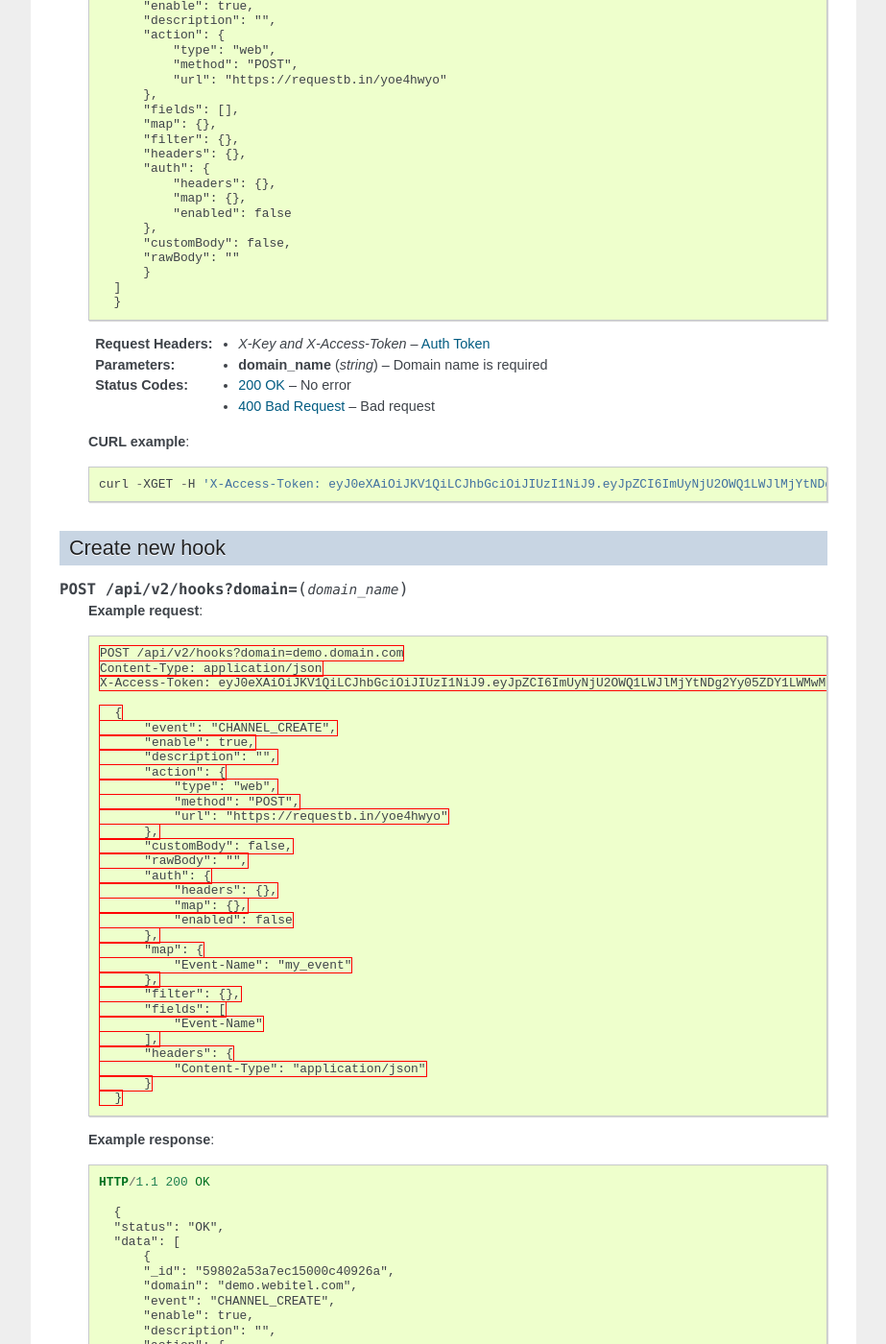
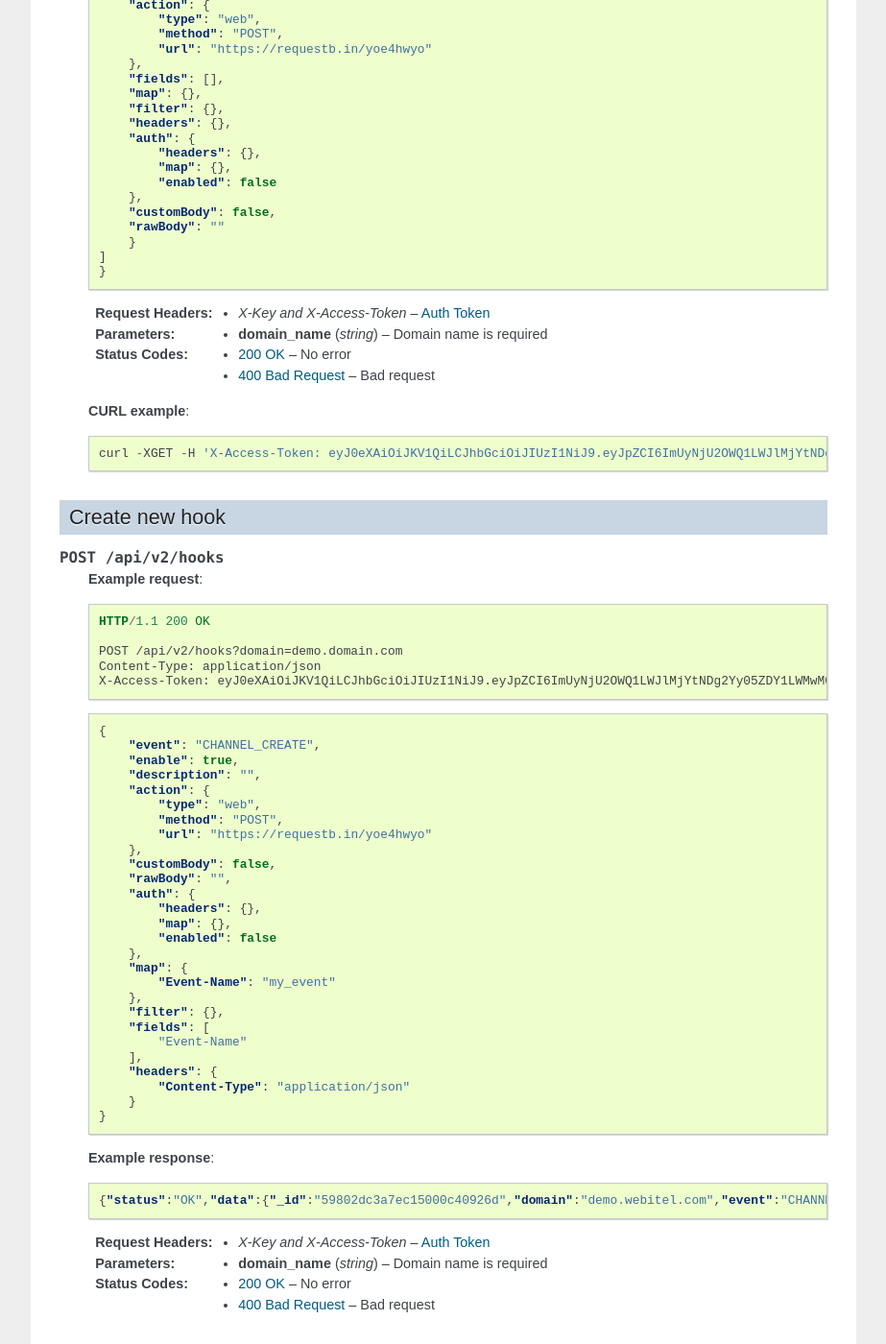
Before and after one commit to webitel/docs-en, a Sphinx documentation site: the page built from source/restful-http-api-hooks.rst, in a window 1280 px wide and 1400 px high, scrolled down 489 px. Shown: the whole window at 96% size, without its empty margins (198-1121 px from the left). Built offline with Sphinx 7.4.7, drawn with Linux system fonts in a browser that asks for light colours; some of the changed lines change nothing that is shown; some of the changed text lies outside the part shown.

Commit message:
create hook

```diff
--- a/source/restful-http-api-hooks.rst
+++ b/source/restful-http-api-hooks.rst
@@ -6,7 +6,7 @@ Hooks
 Getting hooks list
 ++++++++++++++++++
 
-.. http:get:: /api/v2/hooks?domain=(domain_name)
+.. http:get:: /api/v2/hooks
 
    **Example request**:
 
@@ -17,9 +17,7 @@ Getting hooks list
 
    **Example response**:
 
-   .. sourcecode:: http
-
-      HTTP/1.1 200 OK
+   .. sourcecode:: json
 
         {
         "status": "OK",
@@ -64,15 +62,20 @@ Getting hooks list
 Create new hook
 +++++++++++++++
 
-.. http:post:: /api/v2/hooks?domain=(domain_name)
+.. http:post:: /api/v2/hooks
 
    **Example request**:
 
    .. sourcecode:: http
 
+      HTTP/1.1 200 OK
+
       POST /api/v2/hooks?domain=demo.domain.com
       Content-Type: application/json
       X-Access-Token: eyJ0eXAiOiJKV1QiLCJhbGciOiJIUzI1NiJ9.eyJpZCI6ImUyNjU2OWQ1LWJlMjYtNDg2Yy05ZDY1LWMwMGU2MWQ2OTNjNSIsImV4cCI6MTUwMTg4MDQwMDAwMCwiZCI6ImRlbW8ud2ViaXRlbC5jb20iLCJ0IjoiZG9tYWluIiwidiI6Mn0.nqUnTAi-L_VTxUYDoK8QqSYkclDST5PRMaRlBg8M3hQ
+
+
+   .. sourcecode:: json
 
         {
             "event": "CHANNEL_CREATE",
@@ -104,46 +107,11 @@ Create new hook
 
    **Example response**:
 
-   .. sourcecode:: http
+   .. sourcecode:: json
 
-      HTTP/1.1 200 OK
-
-        {
-        "status": "OK",
-        "data": [
-            {
-            "_id": "59802a53a7ec15000c40926a",
-            "domain": "demo.webitel.com",
-            "event": "CHANNEL_CREATE",
-            "enable": true,
-            "description": "",
-            "action": {
-                "type": "web",
-                "method": "POST",
-                "url": "https://requestb.in/yoe4hwyo"
-            },
-            "fields": [],
-            "map": {},
-            "filter": {},
-            "headers": {},
-            "auth": {
-                "headers": {},
-                "map": {},
-                "enabled": false
-            },
-            "customBody": false,
-            "rawBody": ""
-            }
-        ]
-        }
+       {"status":"OK","data":{"_id":"59802dc3a7ec15000c40926d","domain":"demo.webitel.com","event":"CHANNEL_CREATE","enable":true,"description":"","action":{"type":"web","method":"POST","url":"https://requestb.in/yoe4hwyo"},"fields":[],"map":{},"filter":{},"headers":{},"auth":{"headers":{},"map":{},"enabled":false},"customBody":true,"rawBody":"{}"}}
 
    :reqheader X-Key and X-Access-Token: :ref:`auth-token`
    :param string domain_name: Domain name is required
    :statuscode 200: No error
    :statuscode 400: Bad request
-
-   **CURL example**:
-
-   ::
-
-    curl -XGET -H 'X-Access-Token: eyJ0eXAiOiJKV1QiLCJhbGciOiJIUzI1NiJ9.eyJpZCI6ImUyNjU2OWQ1LWJlMjYtNDg2Yy05ZDY1LWMwMGU2MWQ2OTNjNSIsImV4cCI6MTUwMTg4MDQwMDAwMCwiZCI6ImRlbW8ud2ViaXRlbC5jb20iLCJ0IjoiZG9tYWluIiwidiI6Mn0.nqUnTAi-L_VTxUYDoK8QqSYkclDST5PRMaRlBg8M3hQ' "https://pre.webitel.com/engine/api/v2/hooks?domain=demo.domain.com"
```
